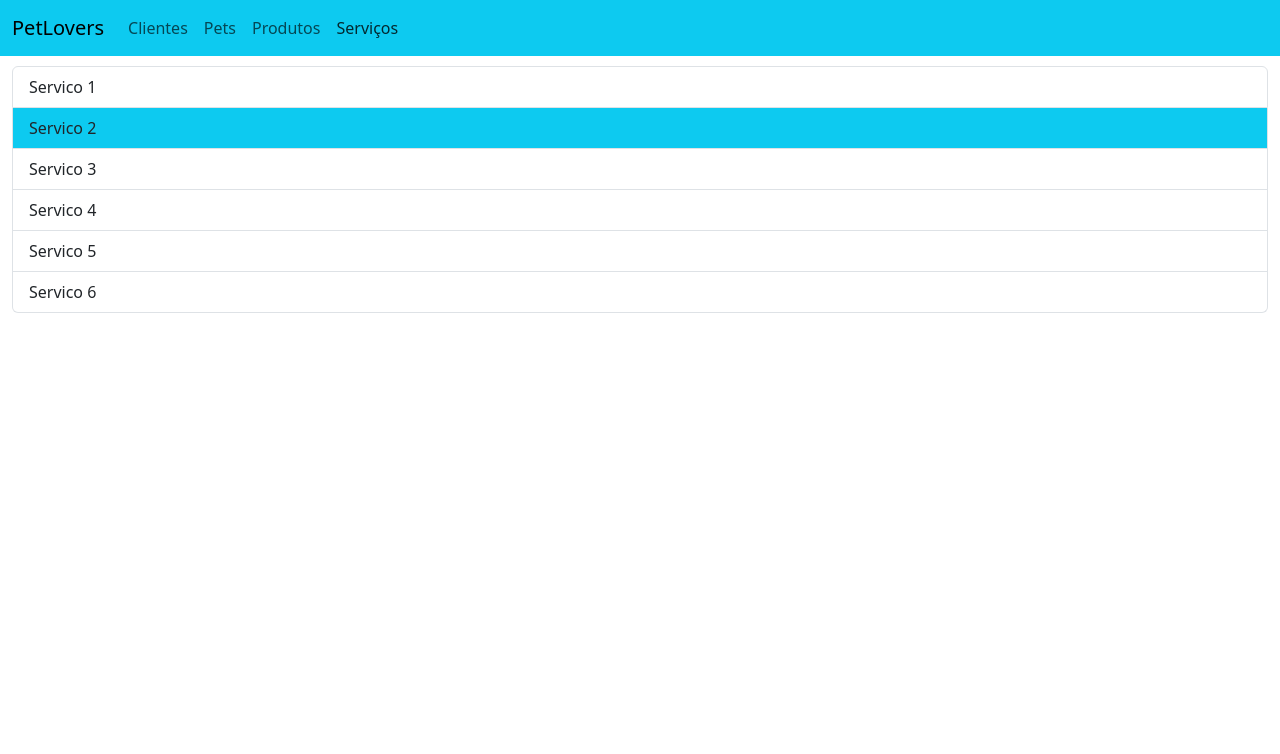
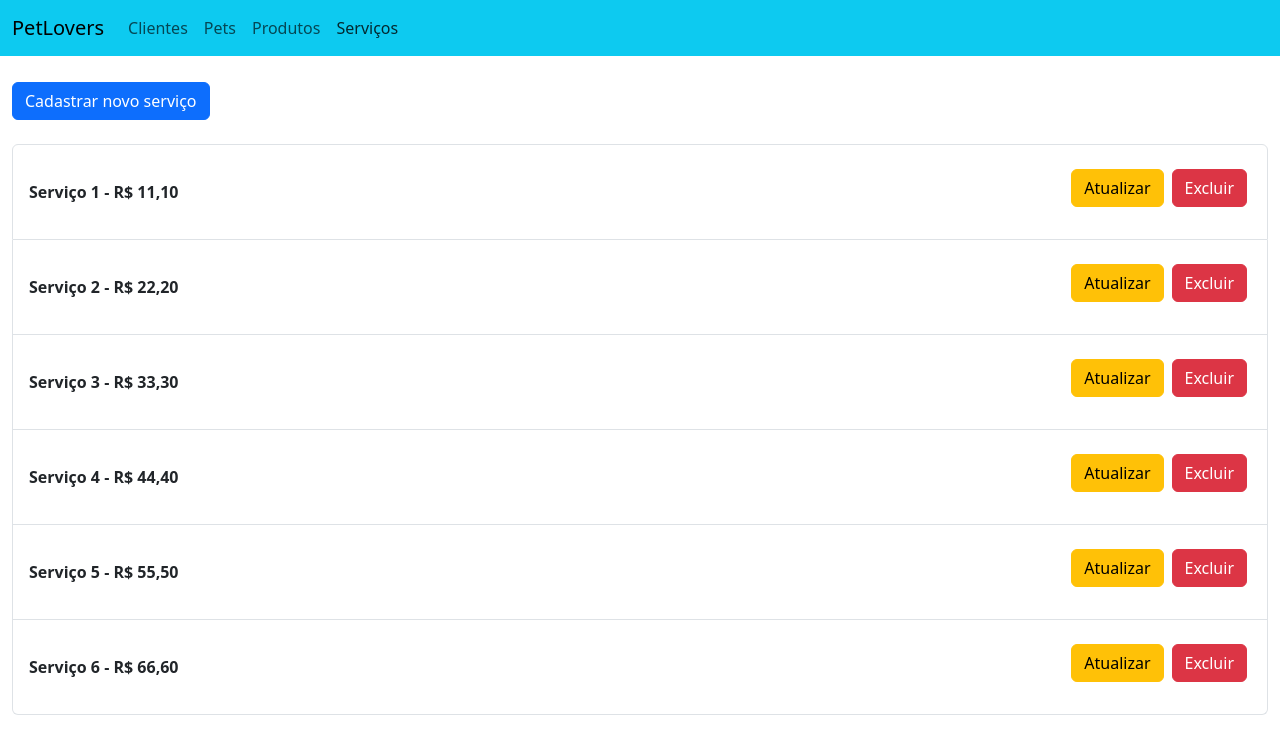
Before and after one commit to BrunoVieira003/PetLovers, a React (Create React App) app: page / in a window 1280 px wide. Both pictures are taken after a click on the link "Serviços". Shown: the top 754 px of the page. Built offline with nearby package versions, Linux system fonts and the light colour scheme.

Commit message:
Add telas de CRUD de serviços

```diff
--- /dev/null
+++ b/src/componentes/servicos/formularioAtualizarServico.tsx
@@ -0,0 +1,27 @@
+import { Component } from "react";
+import Modal from "../modal";
+import TextInput from "../form/TextInput";
+
+type props = {
+    tema: string
+    id: number
+    nome: string
+    preco: string
+}
+
+export default class FormularioAtualizarServico extends Component<props> {
+
+    render() {
+        const {tema, id, nome, preco} = this.props
+        return (
+            <div className="container-fluid">
+                <Modal title="Atualizar serviço" id={`atualizarServico${id}`}>
+                    <form>
+                        <TextInput label="Nome" placeholder="Ex: Shampoo, Ração, etc" id="nome" valor={nome}/>
+                        <TextInput label="Preço" placeholder="R$ 00,00" id="preco" valor={preco}/>
+                    </form>
+                </Modal>
+            </div>
+        )
+    }
+}
--- /dev/null
+++ b/src/componentes/servicos/formularioCadastroServico.tsx
@@ -0,0 +1,24 @@
+import { Component } from "react";
+import Modal from "../modal";
+import TextInput from "../form/TextInput";
+
+type props = {
+    tema: string
+}
+
+export default class FormularioCadastroServico extends Component<props> {
+
+    render() {
+        let tema = this.props.tema
+        return (
+            <div className="container-fluid">
+                <Modal title="Cadastro de serviço" id="cadastroServico">
+                    <form>
+                        <TextInput label="Nome" placeholder="Ex: Tosa, Banho, etc" id="nome"/>
+                        <TextInput label="Preço" placeholder="R$ 00,00" id="preco"/>
+                    </form>
+                </Modal>
+            </div>
+        )
+    }
+}
--- a/src/componentes/servicos/listaServicos.tsx
+++ b/src/componentes/servicos/listaServicos.tsx
@@ -1,22 +1,38 @@
-/* eslint-disable jsx-a11y/anchor-is-valid */
-import { Component } from "react";
+import { Component, ReactNode } from "react";
+import FormularioAtualizarServico from "./formularioAtualizarServico";
+import FormularioCadastroServico from "./formularioCadastroServico";
 
 type props = {
     tema: string
 }
 
-export default class ListaServico extends Component<props>{
+export default class ListaServicos extends Component<props>{
     render() {
         let tema = this.props.tema
+        let items: Array<ReactNode> = []
+        for(let i = 1; i < 7; i++){
+            let itemData = {
+                id: i,
+                nome: `Serviço ${i}`,
+                preco: `R$ ${i}${i},${i}0`
+            }
+            items.push(
+                <div className="list-group-item d-flex justify-content-between align-items-center">
+                    <div className="fw-bold">{itemData.nome} - {itemData.preco}</div>
+                    <div className="ms-2">
+                        <button type="button" className="btn btn-warning mb-4 mt-3 mx-1" data-bs-toggle="modal" data-bs-target={`#atualizarServico${i}`}>Atualizar</button>
+                        <button type="button" className="btn btn-danger mb-4 mt-3 mx-1">Excluir</button>
+                        <FormularioAtualizarServico tema={tema} id={i} nome={itemData.nome} preco={itemData.preco}/>
+                    </div>
+                </div>
+            )
+        }
         return (
             <div className="container-fluid">
+                <button type="button" className="btn btn-primary mb-4 mt-3" data-bs-toggle="modal" data-bs-target="#cadastroServico">Cadastrar novo serviço</button>
+                <FormularioCadastroServico tema={tema}/>
                 <div className="list-group">
-                    <a href="#" className="list-group-item list-group-item-action">Servico 1</a>
-                    <a href="#" className="list-group-item list-group-item-action" style={{ backgroundColor: tema }} >Servico 2</a>
-                    <a href="#" className="list-group-item list-group-item-action">Servico 3</a>
-                    <a href="#" className="list-group-item list-group-item-action">Servico 4</a>
-                    <a href="#" className="list-group-item list-group-item-action">Servico 5</a>
-                    <a href="#" className="list-group-item list-group-item-action">Servico 6</a>
+                    {items}
                 </div>
             </div>
         )
```
